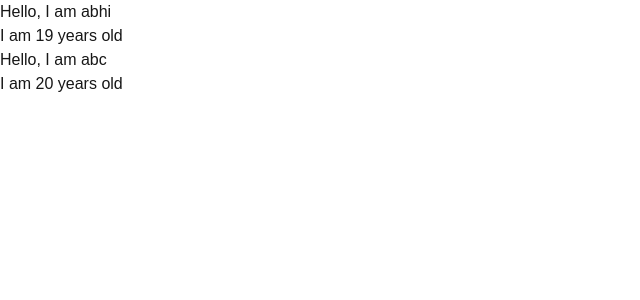
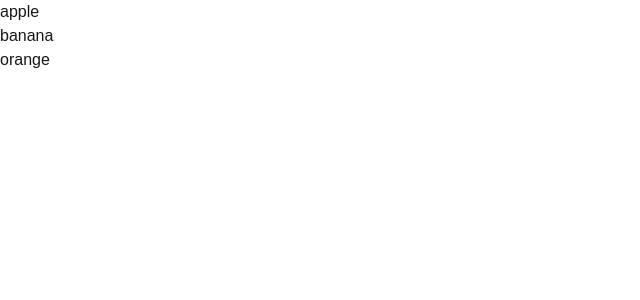
Before and after one commit to thushara-bajimar/Skill-Lab, a Next.js app in the folder Sahyadri 3/ReactJS/my-app/: page / in a window 1280 px wide. Shown: the top 300 px of the page, without its empty margins (0-640 px from the left). Built offline with nearby package versions, Linux system fonts and the light colour scheme.

Commit message:
rendering

```diff
--- a/Sahyadri 3/ReactJS/my-app/app/page.js
+++ b/Sahyadri 3/ReactJS/my-app/app/page.js
@@ -4,11 +4,11 @@
 
 import Image from "next/image";
 
-function User1({name, age}) {  // name start with capital
-  return(
+function User1({ name, age }) {  // name start with capital
+  return (
     <>
-    <p>Hello, I am {name}</p>
-    <p>I am {age} years old</p>
+      <p>Hello, I am {name}</p>
+      <p>I am {age} years old</p>
     </>
   )
 }
@@ -17,11 +17,21 @@ function User1({name, age}) {  // name start with capital
 // Props are passed to components via HTML attributes.
 // props stands for properties.
 
+
+// Rendering Lists in React allows you to display multiple items dynamically by iterating over data and rendering components or elements for each item.
+
+const fruits = ["apple", "banana", "orange"];
+fruits.map((fruit) => {
+  console.log(fruit);
+})
+
 export default function Page() {
+  const fruits = ["apple", "banana", "orange"];
   return (
     <div>
-      <User1 name="abhi" age="19"/>
-      <User1 name="abc" age="20"/>
+      {fruits.map((fruit) => (
+        <h3>{fruit}</h3>
+      ))}
     </div>
   )
 
```
